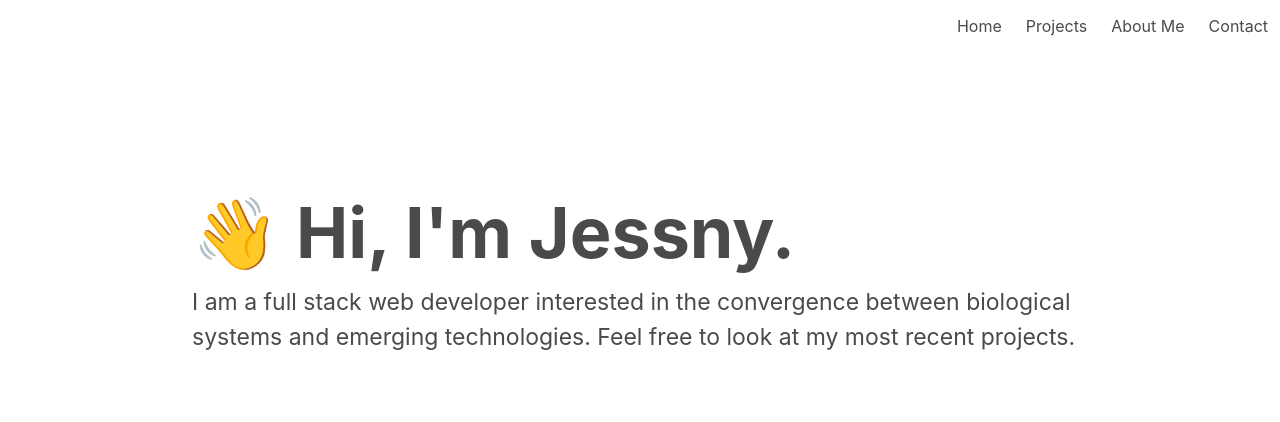
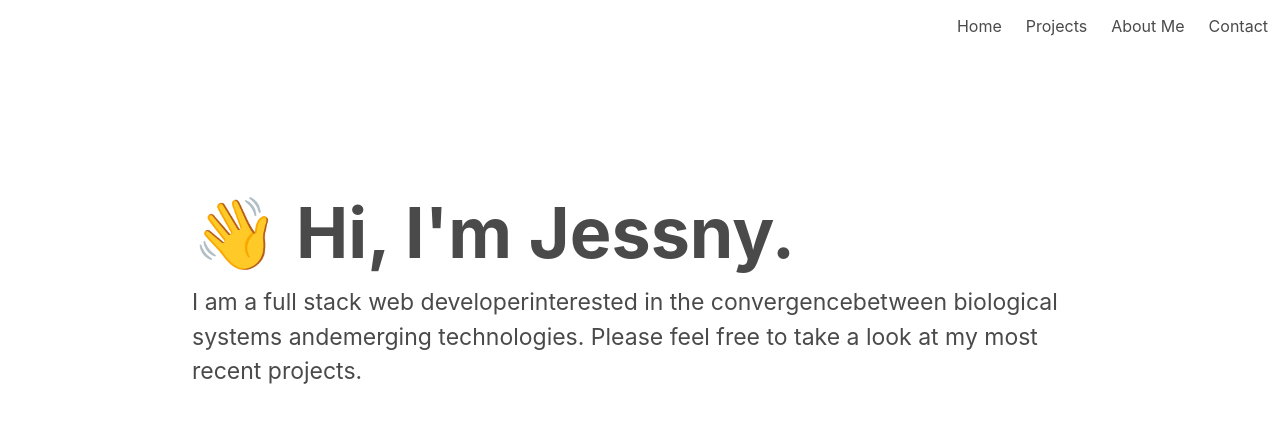
Before and after one commit to jessnyj/react-portfolio, a React (Create React App) app: page / in a window 1280 px wide. Shown: the top 422 px of the page. Built offline with nearby package versions, Linux system fonts and the light colour scheme.

Commit message:
fixed navbar link to issues

```diff
--- a/src/App.js
+++ b/src/App.js
@@ -14,6 +14,7 @@ function App() {
         <Navbar />
         <Switch>
           <Route exact path="/" component={Home} />
+          <Route exact path="/home" component={Home} />
           <Route exact path="/projects" component={Projects} />
           <Route exact path="/about" component={About} />
           <Route exact path="/contact" component={Contact} />
--- a/src/components/Navbar/navbar.js
+++ b/src/components/Navbar/navbar.js
@@ -14,16 +14,16 @@ function Navbar() {
 
             <div id="navbarExampleTransparentExample" className="navbar-menu">
                 <div className="navbar-end">
-                    <Link to="/" class="navbar-item">
+                    <Link to="/" className="navbar-item">
                         Home
                         </Link>
-                    <Link to="/projects" class="navbar-item">
+                    <Link to="/projects" className="navbar-item">
                         Projects
                         </Link>
-                    <Link to="/about" class="navbar-item">
+                    <Link to="/about" className="navbar-item">
                         About Me
                         </Link>
-                    <Link to="/contact" class="navbar-item" >
+                    <Link to="/contact" className="navbar-item" >
                         Contact
                         </Link>
                 </div>
--- a/src/pages/Home/home.js
+++ b/src/pages/Home/home.js
@@ -16,8 +16,8 @@ class Home extends Component {
                 <h1 id="name" className="animate__animated animate__fadeInDown">
                     <span role="img" aria-label="sheep">👋 </span>
                     Hi, I'm Jessny.</h1>
-                <p id="desc">I am a full stack web developer interested in the convergence between biological systems and emerging
-            technologies. Feel free to look at my most recent projects.</p>
+                <p id="desc">I am a full stack web developerinterested in the convergencebetween biological systems andemerging technologies.
+                Please feel free to take a look at my most recent projects.  </p>
             </div>
         );
     }
```
